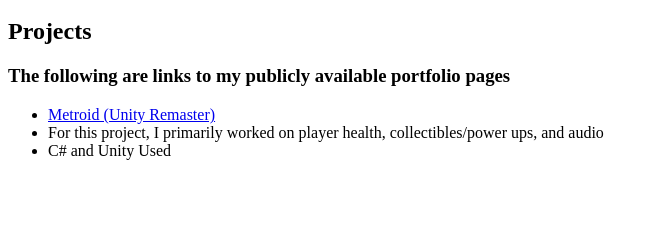
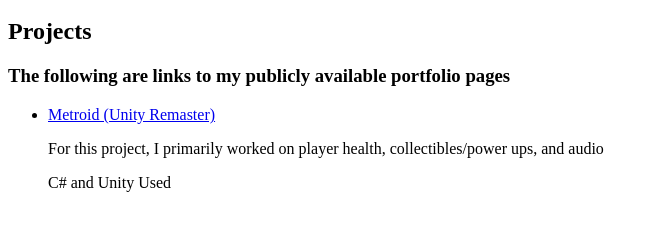
Before and after one commit to MrMouse247/portfolio, a plain HTML site: page index.html in a window 1280 px wide. Shown: the part 48-278 px from the top of the page, without its empty margins (0-659 px from the left). Drawn offline with Linux system fonts and the light colour scheme.

Commit message:
Update index.html

```diff
--- a/index.html
+++ b/index.html
@@ -12,8 +12,8 @@
 
 <ul>
 <li><a href="https://mrmouse247.github.io/metroid-gold/">Metroid (Unity Remaster)</a></li>
-  <li>For this project, I primarily worked on player health, collectibles/power ups, and audio</li>
-  <li>C# and Unity Used</li>
+  <p>For this project, I primarily worked on player health, collectibles/power ups, and audio</p>
+  <p>C# and Unity Used</p>
 </ul>
 
 <!-- TIP: Rename this file "index.html", and it will become the default landing page whenever someone navigates their browser to your domain. -->
```
